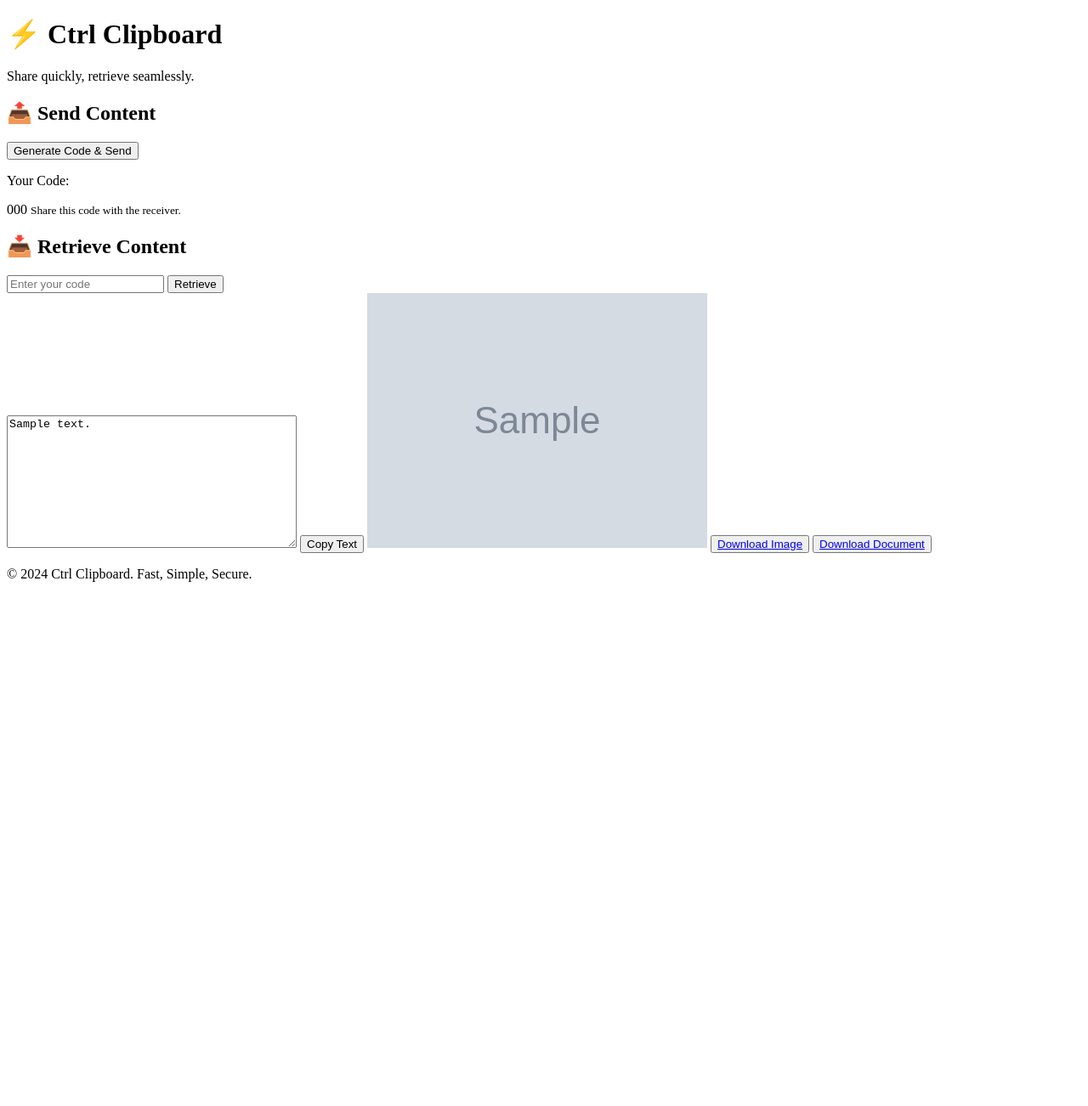
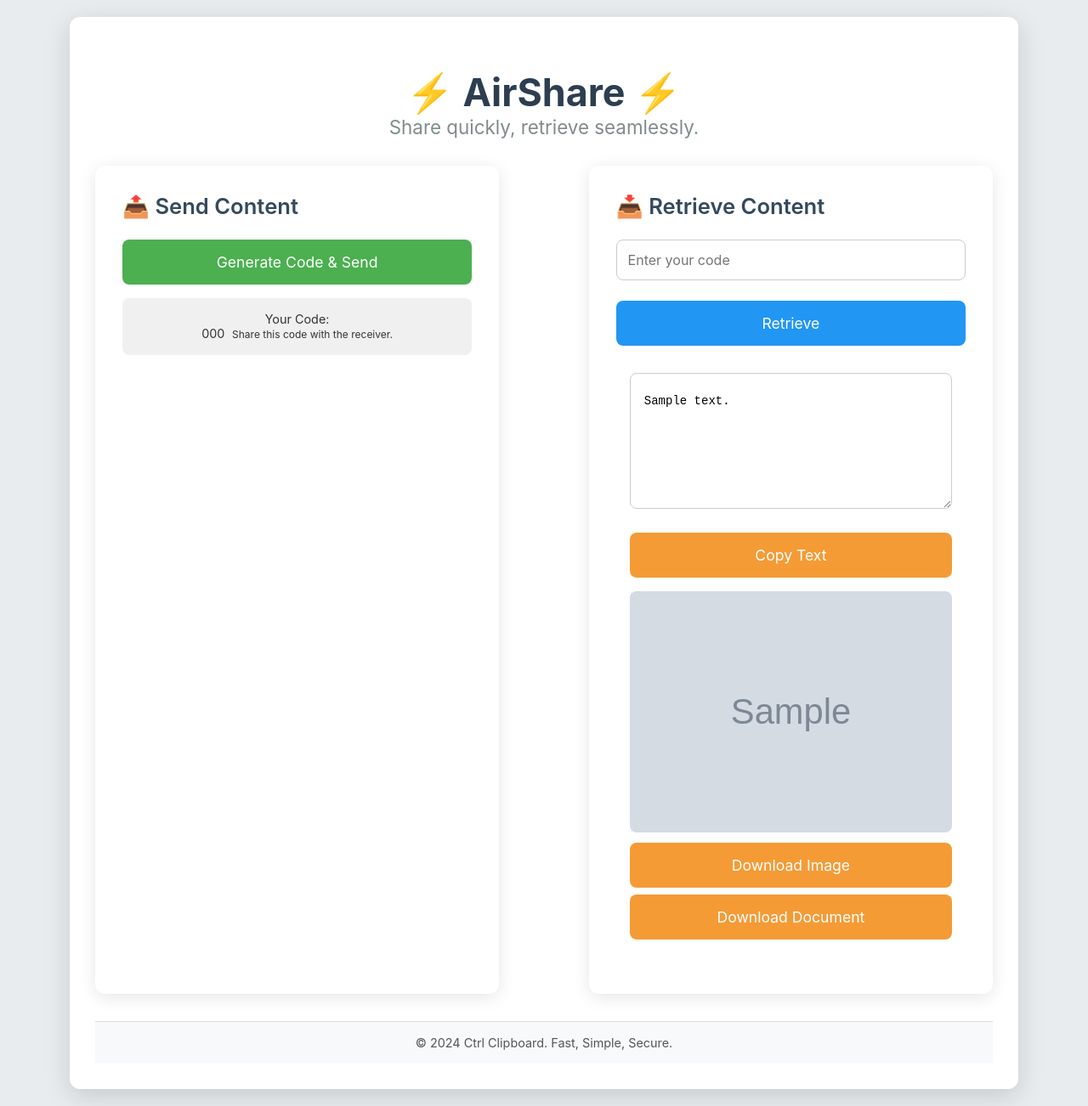
Before and after one commit to NitinYadav354/AirShare, a Django app: template AirShare/clipboard/templates/clipboard/Clipboard.html in a window 1280 px wide. Shown: the whole page at 85% size. Before the commit the page ends 800 px from the top, so only its background shows below. Run offline with Django 5.2, Linux system fonts and the light colour scheme; the template is opened without the code that fills it: most values are stand-ins (such as "Sample title", 1, 10 or a date in 2020).

Commit message:
styles updated

```diff
--- a/AirShare/airshare/asgi.py
+++ b/AirShare/airshare/asgi.py
@@ -1,5 +1,5 @@
 """
-ASGI config for cccv project.
+ASGI config for AirShare project.
 
 It exposes the ASGI callable as a module-level variable named ``application``.
 
@@ -11,6 +11,6 @@
 
 from django.core.asgi import get_asgi_application
 
-os.environ.setdefault('DJANGO_SETTINGS_MODULE', 'cccv.settings')
+os.environ.setdefault('DJANGO_SETTINGS_MODULE', 'AirShare.settings')
 
 application = get_asgi_application()
--- a/AirShare/airshare/celery.py
+++ b/AirShare/airshare/celery.py
@@ -2,7 +2,7 @@
 import os
 from celery import Celery
 
-os.environ.setdefault('DJANGO_SETTINGS_MODULE', 'cccv.settings')
-app = Celery('cccv')
+os.environ.setdefault('DJANGO_SETTINGS_MODULE', 'AirShare.settings')
+app = Celery('AirShare')
 app.config_from_object('django.conf:settings', namespace='CELERY')
 app.autodiscover_tasks()
--- a/AirShare/airshare/urls.py
+++ b/AirShare/airshare/urls.py
@@ -1,5 +1,5 @@
 """
-URL configuration for cccv project.
+URL configuration for AirShare project.
 
 The `urlpatterns` list routes URLs to views. For more information please see:
     https://docs.djangoproject.com/en/5.1/topics/http/urls/
--- a/AirShare/airshare/wsgi.py
+++ b/AirShare/airshare/wsgi.py
@@ -1,5 +1,5 @@
 """
-WSGI config for cccv project.
+WSGI config for AirShare project.
 
 It exposes the WSGI callable as a module-level variable named ``application``.
 
@@ -11,6 +11,6 @@
 
 from django.core.wsgi import get_wsgi_application
 
-os.environ.setdefault('DJANGO_SETTINGS_MODULE', 'cccv.settings')
+os.environ.setdefault('DJANGO_SETTINGS_MODULE', 'AirShare.settings')
 
 application = get_wsgi_application()
--- a/AirShare/clipboard/templates/clipboard/Clipboard.html
+++ b/AirShare/clipboard/templates/clipboard/Clipboard.html
@@ -1,20 +1,18 @@
 {% load static %}
 <!DOCTYPE html>
 <html lang="en">
-
   <head>
-    <meta charset="UTF-8">
-    <meta name="viewport" content="width=device-width, initial-scale=1.0">
-    <title>Ctrl C - Share & Retrieve</title>
-    <link rel="stylesheet" href="{% static 'styles.css' %}">
+    <meta charset="UTF-8" />
+    <meta name="viewport" content="width=device-width, initial-scale=1.0" />
+    <title>AirShare</title>
+    <link rel="stylesheet" href="{% static 'styles.css' %}" />
   </head>
 
   <body>
     <div class="wrapper">
-
       <!-- Header Section -->
-        <header id="head" >
-            <h1 class="logo">⚡ Ctrl Clipboard</h1>
+      <header id="head">
+        <h1 class="logo">⚡ AirShare ⚡</h1>
         <p class="tagline">Share quickly, retrieve seamlessly.</p>
       </header>
 
@@ -89,16 +108,15 @@
       }
 
 
-        // function CopyText() {
-        //     try {
-        //         await navigator.clipboard.writeText("{{ items.text }}");
-        //         console.log("Text copied successfully!");
-        //       } catch (error) {
-        //         console.error("Failed to copy text:", error);
-        //         alert("Copy failed. Please try again.");
-        //       }
-        // }
+      function CopyText() {
+          try {
+              await navigator.clipboard.writeText("{{ items.text }}");
+              console.log("Text copied successfully!");
+            } catch (error) {
+              console.error("Failed to copy text:", error);
+              alert("Copy failed. Please try again.");
+            }
+      }
     </script>
   </body>
-
 </html>
--- a/AirShare/manage.py
+++ b/AirShare/manage.py
@@ -6,7 +6,7 @@
 
 def main():
     """Run administrative tasks."""
-    os.environ.setdefault('DJANGO_SETTINGS_MODULE', 'cccv.settings')
+    os.environ.setdefault('DJANGO_SETTINGS_MODULE', 'AirShare.settings')
     try:
         from django.core.management import execute_from_command_line
     except ImportError as exc:
--- a/AirShare/static/styles.css
+++ b/AirShare/static/styles.css
@@ -7,13 +7,13 @@
 }
 
 body {
-    margin-top: -100px;
-    background-color: #f3f4f6;
+    background-color: #e9ecef;
     display: flex;
     justify-content: center;
     align-items: center;
-    max-height: 100vh;
-    margin-top: 50px;
+    min-height: 100vh;
+    padding: 20px;
+    color: #333;
 }
 
 .wrapper {
@@ -21,64 +21,80 @@
     flex-direction: column;
     width: 90%;
     max-width: 1200px;
-    margin-top: 150px ;
-
+    margin: 0 auto;
+    padding: 30px;
+    border-radius: 12px;
+    background-color: white;
+    box-shadow: 0 8px 30px rgba(0, 0, 0, 0.15);
 }
 
-/* Header */
 header {
     text-align: center;
     padding: 2rem 0;
 }
 
-header #head{
-    margin-top: 350px;
-    /* padding-top: 2rem; */
+header #head {
+    margin-top: 20px;
 }
 
 .logo {
-    font-size: 2rem;
-    color: #333;
-    margin-bottom: 0.5rem;
+    font-size: 2.8rem;
+    font-weight: 700;
+    color: #2c3e50;
 }
 
 .tagline {
-    font-size: 1.2rem;
-    color: #555;
+    font-size: 1.4rem;
+    color: #7f8c8d;
 }
 
-/* Main Panels */
 main {
     display: flex;
     gap: 2rem;
-    justify-content: space-around;
+    justify-content: space-between;
     margin-bottom: 2rem;
 }
 
 .panel {
-    background-color: white;
+    background-color: #fff;
     padding: 2rem;
     border-radius: 12px;
-    box-shadow: 0 4px 12px rgba(0, 0, 0, 0.1);
+    box-shadow: 0 4px 20px rgba(0, 0, 0, 0.1);
     width: 45%;
     min-width: 320px;
-    max-height: 50rem;
-    overflow-x: auto;
+    max-height: auto;
+    overflow: hidden;
+    transition: transform 0.3s;
+}
+
+.panel:hover {
+    transform: translateY(-5px);
 }
 
 .panel h2 {
-    color: #333;
+    color: #34495e;
     margin-bottom: 1rem;
+    font-size: 1.6rem;
+    font-weight: 600;
 }
 
-/* Forms */
-input {
+input,
+textarea {
     width: 100%;
     padding: 0.8rem;
     margin-top: 0.5rem;
     margin-bottom: 1rem;
     border: 1px solid #ccc;
     border-radius: 8px;
+    font-size: 1rem;
+    transition: border 0.3s ease, box-shadow 0.3s ease;
+}
+
+input:focus,
+textarea:focus {
+    border-color: #4caf50;
+    box-shadow: 0 0 5px rgba(76, 175, 80, 0.5);
+    outline: none;
 }
 
 button {
@@ -87,9 +103,9 @@
     border: none;
     border-radius: 8px;
     cursor: pointer;
-    font-size: 1rem;
+    font-size: 1.1rem;
     margin-top: 0.5rem;
-    transition: background 0.3s ease;
+    transition: background 0.3s ease, transform 0.3s;
 }
 
 .primary {
@@ -99,6 +115,7 @@
 
 .primary:hover {
     background-color: #45a049;
+    transform: translateY(-2px);
 }
 
 .secondary {
@@ -108,54 +125,46 @@
 
 .secondary:hover {
     background-color: #1976d2;
+    transform: translateY(-2px);
 }
 
-.copy-btn {
-    background-color: #f44336;
+.copy-btn,
+.btn-download {
+    background-color: #f49b36;
     color: white;
-    /* max-width: 10rem; */
 }
 
-.btn-download{
-    background-color: #f44336;
-    color: white;
-    /* max-width: 10rem; */
-    color: white;
+.copy-btn:hover,
+.btn-download:hover {
+    background-color: #e57535;
+    transform: translateY(-2px);
 }
-button a{
+
+button a {
     color: white;
     text-decoration: none;
 }
 
-.copy-btn:hover .btn-download:hover {
-    background-color: #e53935;
-}
-
-/* Code Display */
 .code-display {
     margin-top: 1rem;
     padding: 1rem;
     background-color: #f0f0f0;
     border-radius: 8px;
     text-align: center;
+    font-family: monospace;
+    font-size: 0.9rem;
 }
 
-.code {
-    font-weight: bold;
-    color: #333;
-}
-
-/* Retrieved Content */
-
-textarea{
+textarea {
     margin: 0 0 1rem 0;
     border-radius: 0.5rem;
     padding: 1rem;
     max-width: 28rem;
     max-height: 20rem;
+    overflow-x: auto;
 }
 
-.retrieved{
+.retrieved {
     margin: 2rem 1rem;
     text-align: center !important;
 }
@@ -166,24 +175,23 @@
     border-radius: 8px;
 }
 
-/* Footer */
 footer {
     text-align: center;
     padding: 1rem;
     background-color: #f8f9fa;
     border-top: 1px solid #ddd;
     color: #555;
+    font-size: 0.9rem;
 }
 
-.text-result{
+.text-result {
     white-space: pre-wrap;
     font-family: monospace;
-   height: 10rem;
+    height: 10rem;
     font-size: 14px;
     line-height: 2rem;
 }
 
-/* Responsive Design */
 @media (max-width: 768px) {
     main {
         flex-direction: column;
@@ -193,4 +201,8 @@
     .panel {
         width: 90%;
     }
+
+    .wrapper {
+        padding: 15px;
+    }
 }
```
Also changed, not shown: other parts of AirShare/clipboard/templates/clipboard/Clipboard.html (+36 -15 lines), AirShare/airshare/settings.py (+4 -4 lines), AirShare/clipboard/static/styles.css (deleted), AirShare/db.sqlite3, AirShare/uploads/images/Untitled.png (added), AirShare/uploads/images/Untitled_1yflTuI.png (added), AirShare/uploads/images/Untitled_gAKPfnQ.png (added), AirShare/uploads/images/download_2.jpeg (added). Lines whose indentation alone changed are shown as unchanged.
